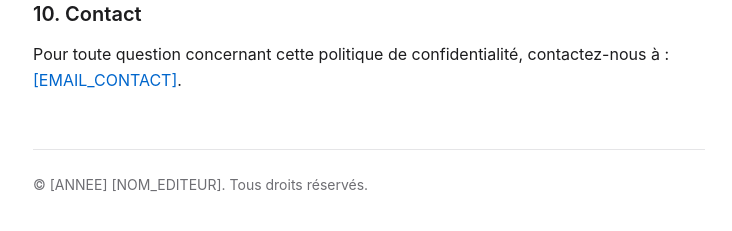
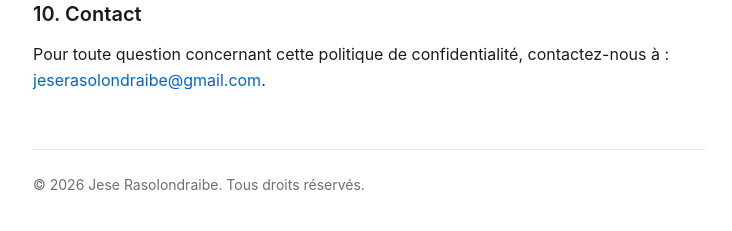
Before and after one commit to JeseRasolondraibe/bookme-client, a Next.js app: page /privacy in a window 1280 px wide. Shown: the part 1894-2125 px from the top of the page, without its empty margins (271-1003 px from the left). Built offline with nearby package versions, Linux system fonts and the light colour scheme.

Commit message:
fill privacy policy details v3

```diff
--- a/app/privacy/page.tsx
+++ b/app/privacy/page.tsx
@@ -120,8 +120,8 @@ export default function PrivacyPage() {
         <p>
           Pour toute question concernant cette politique de confidentialité,
           contactez-nous à :{" "}
-          <a href="mailto:[EMAIL_CONTACT]" style={{ color: "#0066cc" }}>
-            [EMAIL_CONTACT]
+          <a href="mailto:jeserasolondraibe@gmail.com" style={{ color: "#0066cc" }}>
+            jeserasolondraibe@gmail.com
           </a>
           .
         </p>
@@ -136,7 +136,7 @@ export default function PrivacyPage() {
           fontSize: "0.875rem",
         }}
       >
-        © [ANNEE] [NOM_EDITEUR]. Tous droits réservés.
+        © 2026 Jese Rasolondraibe. Tous droits réservés.
       </div>
     </main>
   );
```
